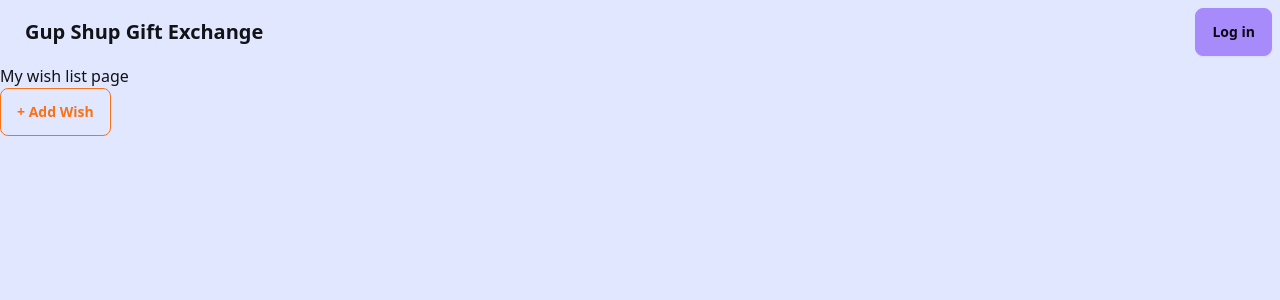
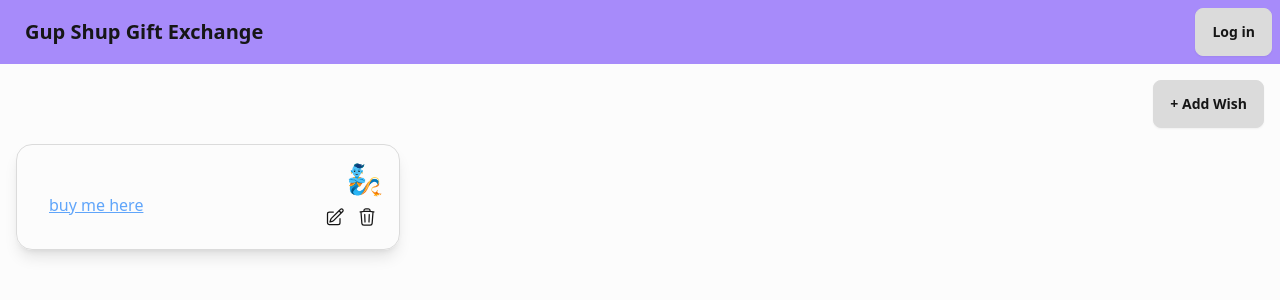
Before and after one commit to narmis99/gup-shup-gift-exchange, a SvelteKit app: page /my-wishlist in a window 1280 px wide. Shown: the top 300 px of the page. Built offline with nearby package versions, Linux system fonts and the light colour scheme; no server answers.

Commit message:
feat: loading wishes and theme updates

```diff
--- a/src/lib/components/LoginModal.svelte
+++ b/src/lib/components/LoginModal.svelte
@@ -41,7 +41,7 @@
 					return async ({ result, update }) => {
 						form = result;
 
-						if (result.type == "success") {
+						if (result.type == 'success') {
 							openModal = false;
 							window.location.reload();
 						}
@@ -50,7 +50,12 @@
 					};
 				}}
 			>
-				<button class="btn btn-circle btn-ghost btn-sm absolute right-2 top-2" onclick={() => {openModal = false}}>✕</button>
+				<button
+					class="btn btn-circle btn-ghost btn-sm absolute right-2 top-2"
+					onclick={() => {
+						openModal = false;
+					}}>✕</button
+				>
 				<label class="max-w form-control w-full p-2">
 					<input
 						type="text"
@@ -67,7 +72,9 @@
 						class="max-w input input-bordered w-full"
 					/>
 				</label>
-				<button type="submit" class="btn">Submit</button>
+				<div class="flex justify-end p-2">
+					<button type="submit" class="btn btn-primary">Submit</button>
+				</div>
 			</form>
 		</div>
 	</div>
--- a/src/lib/components/NavBar.svelte
+++ b/src/lib/components/NavBar.svelte
@@ -8,7 +8,7 @@
 </script>
 
 <nav>
-	<div class="navbar">
+	<div class="navbar bg-primary">
 		<div class="navbar-start">
 			<!-- STODO: how about Secret Santa Banta Birthday? -->
 			<a href="/" class="btn btn-ghost text-xl">Gup Shup Gift Exchange</a>
@@ -24,7 +24,7 @@
 					<!-- <div tabindex="0" role="button" class="avatar placeholder btn btn-circle btn-ghost"> -->
 					<div tabindex="0" role="button" class="avatar placeholder btn btn-circle btn-ghost">
 						<!-- <div class="w-24 rounded-full"> -->
-						<div class="w-12 rounded-full ring ring-primary ring-offset-2 ring-offset-base-100">
+						<div class="w-12 rounded-full ring ring-base-100 ring-offset-2 ring-offset-primary">
 							<span class="text-2xl">{user.username[0].toUpperCase()}</span>
 							<!-- <img
 							alt="Tailwind CSS Navbar component"
@@ -63,7 +63,7 @@
 				</div>
 			{:else}
 				<button
-					class="btn btn-primary"
+					class="btn btn-base-100"
 					onclick={() => {
 						showModal = true;
 					}}>Log in</button
--- /dev/null
+++ b/src/lib/components/WishCard.svelte
@@ -0,0 +1,67 @@
+<!-- A <script> tag with a module attribute runs once when the module first evaluates, rather than for each component instance. Variables declared in this block can be referenced elsewhere in the component, but not vice versa. -->
+<script lang="ts">
+	const { name, url, rating, comment } = $props();
+</script>
+
+<div class="card card-bordered w-96 shadow-lg">
+	<div class="card-body">
+		<!-- STODO: implement edit and delete functions -->
+		<button
+			class="btn btn-circle btn-ghost btn-sm absolute bottom-4 right-12 group"
+			aria-label="edit wish card"
+		>
+			<svg
+				xmlns="http://www.w3.org/2000/svg"
+				fill="none"
+				viewBox="0 0 24 24"
+				stroke-width="1.5"
+				stroke="currentColor"
+				class="size-5 group-hover:stroke-blue-500"
+			>
+				<path
+					stroke-linecap="round"
+					stroke-linejoin="round"
+					d="m16.862 4.487 1.687-1.688a1.875 1.875 0 1 1 2.652 2.652L10.582 16.07a4.5 4.5 0 0 1-1.897 1.13L6 18l.8-2.685a4.5 4.5 0 0 1 1.13-1.897l8.932-8.931Zm0 0L19.5 7.125M18 14v4.75A2.25 2.25 0 0 1 15.75 21H5.25A2.25 2.25 0 0 1 3 18.75V8.25A2.25 2.25 0 0 1 5.25 6H10"
+				/>
+			</svg>
+		</button>
+
+		<button
+			class="group btn btn-circle btn-ghost btn-sm absolute bottom-4 right-4"
+			aria-label="trash wish card"
+		>
+			<svg
+				xmlns="http://www.w3.org/2000/svg"
+				fill="none"
+				viewBox="0 0 24 24"
+				stroke-width="1.5"
+				stroke="currentColor"
+				class="size-5 group-hover:stroke-red-500"
+			>
+				<path
+					stroke-linecap="round"
+					stroke-linejoin="round"
+					d="m14.74 9-.346 9m-4.788 0L9.26 9m9.968-3.21c.342.052.682.107 1.022.166m-1.022-.165L18.16 19.673a2.25 2.25 0 0 1-2.244 2.077H8.084a2.25 2.25 0 0 1-2.244-2.077L4.772 5.79m14.456 0a48.108 48.108 0 0 0-3.478-.397m-12 .562c.34-.059.68-.114 1.022-.165m0 0a48.11 48.11 0 0 1 3.478-.397m7.5 0v-.916c0-1.18-.91-2.164-2.09-2.201a51.964 51.964 0 0 0-3.32 0c-1.18.037-2.09 1.022-2.09 2.201v.916m7.5 0a48.667 48.667 0 0 0-7.5 0"
+				/>
+			</svg>
+		</button>
+
+		<span class="absolute right-4 top-4">
+			{#if rating == 0}
+				<span class="text-3xl">👍</span>
+			{:else if rating == 1}
+				<span class="text-3xl">😍</span>
+			{:else}
+				<span class="text-3xl">🧞</span>
+			{/if}
+		</span>
+		<h2 class="card-title">
+			{name}
+		</h2>
+
+		<p>{comment}</p>
+		<a class="link link-secondary" href={url} target="_blank" rel="noopener noreferrer"
+			>buy me here</a
+		>
+	</div>
+</div>
--- a/src/lib/components/WishModal.svelte
+++ b/src/lib/components/WishModal.svelte
@@ -13,6 +13,7 @@
 				return async ({ result, update }) => {
 					if (result.type === 'redirect') {
 						openModal = false;
+						window.location.reload();
 					}
 				};
 			}}
@@ -33,7 +34,7 @@
 				<input
 					type="text"
 					name="url"
-					placeholder="https://pingalwara.org"
+					placeholder="https://www.pingalwara.org"
 					class="input input-bordered"
 				/>
 			</label>
@@ -53,10 +54,10 @@
 				<input type="range" name="rating" min="0" max="2" class="range range-xs" step="1" />
 				<div class="grid grid-cols-3 justify-between gap-4 p-2 text-xs">
 					<span class="w-30 flex-none justify-self-start text-left text-sm"
-						>I'll accept this 👍</span
+						>I won't say no to this 👍</span
 					>
 					<span class="w-30 flex-none justify-self-center text-center text-sm"
-						>I'd love to have this ❤️</span
+						>I'd love to have this 😍</span
 					>
 					<span class="w-30 flex-none justify-self-end text-right text-sm"
 						>If you don't grant this for me, I will 🧞</span
--- a/src/routes/+page.svelte
+++ b/src/routes/+page.svelte
@@ -2,4 +2,4 @@
 	let { data } = $props();
 </script>
 
-<h2>Home page</h2>
+<h2 class="p-2">Home page</h2>
--- a/src/routes/my-wishlist/+page.server.ts
+++ b/src/routes/my-wishlist/+page.server.ts
@@ -2,7 +2,26 @@ import { redirect, type Actions } from '@sveltejs/kit';
 import { prisma } from '$lib/server/prisma';
 
 export async function load({ locals }) {
-	return { user: locals.user };
+	if (!locals.user) {
+		return { wishes: [] };
+	}
+
+	const wishes = await prisma.wish.findMany({
+		select: {
+			name: true,
+			url: true,
+			rating: true,
+			comment: true
+		},
+		where: {
+			userId: locals.user.userId
+		},
+		orderBy: {
+			createdAt: 'desc'
+		}
+	});
+
+	return { wishes };
 }
 
 export const actions: Actions = {
--- a/src/routes/my-wishlist/+page.svelte
+++ b/src/routes/my-wishlist/+page.svelte
@@ -1,17 +1,25 @@
 <script>
 	import WishModal from '$lib/components/WishModal.svelte';
+	import WishCard from '$lib/components/WishCard.svelte';
+	let { data, form } = $props();
 	let showWishModal = $state(false);
 </script>
 
-<h2>My wish list page</h2>
 
+<div class="m-4 flex justify-end">
 	<button
 		type="submit"
-	class="btn btn-outline btn-accent"
+		class="btn"
 		onclick={() => {
 			showWishModal = true;
 		}}>+ Add Wish</button
 	>
+</div>
+
+<div class="m-4">
+	<WishCard {...data.wishes[0]}/>
+</div>
+
 {#if showWishModal}
 	<WishModal bind:openModal={showWishModal} />
 {/if}
--- a/tailwind.config.ts
+++ b/tailwind.config.ts
@@ -10,6 +10,52 @@ export default {
 			{
 				mytheme: {
 					primary: '#a78bfa',
+					'primary-content': '#0a0715',
+					secondary: '#60a5fa',
+					'secondary-content': '#150d00',
+					accent: '#fbbf24',
+					'accent-content': '#011008',
+					neutral: '#0b1d14',
+					'neutral-content': '#c8ccca',
+					'base-100': '#fcfcfc',
+					'base-200': '#dbdbdb',
+					'base-300': '#bbbbbb',
+					'base-content': '#161616',
+					info: '#00c9ff',
+					'info-content': '#000f16',
+					success: '#9cce00',
+					'success-content': '#090f00',
+					warning: '#f97316',
+					'warning-content': '#150500',
+					error: '#c22630',
+					'error-content': '#f9d7d4'
+				}
+				/*				mytheme: {
+					primary: '#a78bfa',
+					'primary-content': '#0a0715',
+					secondary: '#fbbf24',
+					'secondary-content': '#150d00',
+					accent: '#34d399',
+					'accent-content': '#011008',
+					// accent: '#0ea5e9',
+					// 'accent-content': '#000a13',
+					neutral: '#0b1d14',
+					'neutral-content': '#c8ccca',
+					'base-100': '#fcfcfc',
+					'base-200': '#dbdbdb',
+					'base-300': '#bbbbbb',
+					'base-content': '#161616',
+					info: '#00c9ff',
+					'info-content': '#000f16',
+					success: '#9cce00',
+					'success-content': '#090f00',
+					warning: '#f97316',
+					'warning-content': '#150500',
+					error: '#c22630',
+					'error-content': '#f9d7d4'
+				}*/
+				/*mytheme: {
+					primary: '#a78bfa',
 					// primary: '#8b5cf6',
 					secondary: '#6f5300',
 					accent: '#f97316',
@@ -20,9 +66,65 @@ export default {
 					success: '#7db200',
 					warning: '#fbbf24',
 					error: '#ff8b8f'
-				}
+				}*/
 			}
 		]
+
+		/**
+		 * mytheme: {
+"primary": "#a78bfa",
+"primary-content": "#0a0715",
+"secondary": "#fbbf24",
+"secondary-content": "#150d00",
+"accent": "#0ea5e9",
+"accent-content": "#000a13",
+"neutral": "#0b1d14",
+"neutral-content": "#c8ccca",
+"base-100": "#fcfcfc",
+"base-200": "#dbdbdb",
+"base-300": "#bbbbbb",
+"base-content": "#161616",
+"info": "#00c9ff",
+"info-content": "#000f16",
+"success": "#9cce00",
+"success-content": "#090f00",
+"warning": "#f97316",
+"warning-content": "#150500",
+"error": "#c22630",
+"error-content": "#f9d7d4",
+          },
+		 */
+
+		/*
+		daisyui: {
+    themes: [
+      {
+        mytheme: {
+"primary": "#a78bfa",
+"primary-content": "#0a0715",
+"secondary": "#fbbf24",
+"secondary-content": "#150d00",
+"accent": "#0080ff",
+"accent-content": "#000616",
+"neutral": "#0b1d14",
+"neutral-content": "#c8ccca",
+"base-100": "#fcfcfc",
+"base-200": "#dbdbdb",
+"base-300": "#bbbbbb",
+"base-content": "#161616",
+"info": "#00c9ff",
+"info-content": "#000f16",
+"success": "#9cce00",
+"success-content": "#090f00",
+"warning": "#d85900",
+"warning-content": "#110300",
+"error": "#c22630",
+"error-content": "#f9d7d4",
+          },
+        },
+      ],
+    },
+		*/
 	},
 	theme: {
 		extend: {}
```
Also changed, not shown: 1 other file (tests, documents, lock files or other folders). Lines whose indentation alone changed are shown as unchanged.
